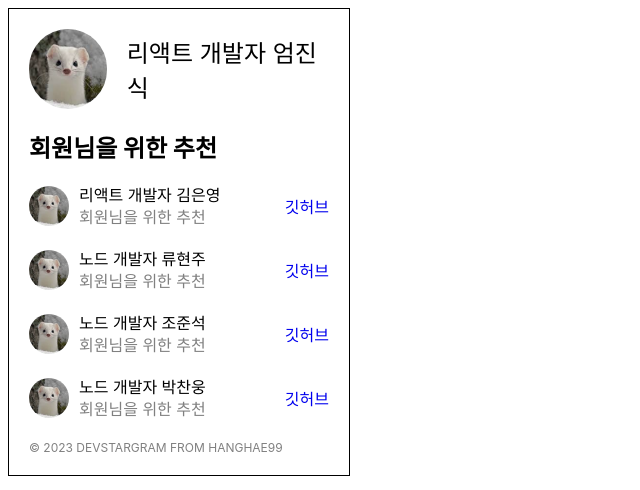
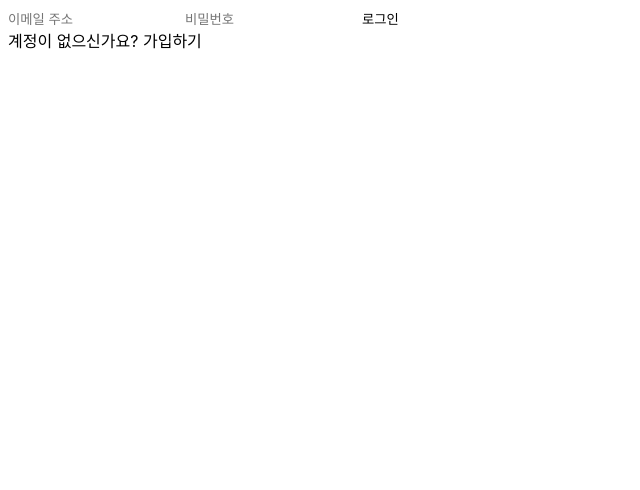
Before and after one commit to yeooong/Clone-instagram-FE, a React (Create React App) app: page / in a window 1280 px wide. Shown: the top 490 px of the page, without its empty margins (0-640 px from the left). Built offline with nearby package versions, Linux system fonts and the light colour scheme; no server answers.

Commit message:
Chore(Router): Test용 router 정리

```diff
--- a/src/App.js
+++ b/src/App.js
@@ -1,14 +1,12 @@
-import ModalTest from './components/ModalTest';
+import Router from './shared/Router';
 import GlobalStyle from 'src/shared/GlobalStyle';
-import SideFooter from './components/SideFooter';
 
 function App() {
   return (
     <>
       <GlobalStyle />
       <div className="App">
-        {/* <ModalTest /> */}
-        <SideFooter />
+        <Router />
       </div>
     </>
   );
--- a/src/components/Post.jsx
+++ b/src/components/Post.jsx
@@ -8,7 +8,6 @@ import StContent from './StContent'
 const Post = ({ post }) => {
     const [isLike, setIsLike] = useState(post.isLike)
     const [likeCount, setLikeCount] = useState(post.likeCount)
-    // console.log(Date())
 
     return (
         <StPostWrap key={post.postId}>
--- a/src/pages/Signup.js
+++ b/src/pages/Signup.js
@@ -13,7 +13,6 @@ const Signup = () => {
         email: "",
         nickname: "",
         password: "",
-        // profileImg: "",
     });
 
     // 프로필 이미지
--- a/src/shared/Router.js
+++ b/src/shared/Router.js
@@ -3,7 +3,6 @@ import React from 'react'
 import Signup from 'src/pages/Signup'
 import Login from 'src/pages/Login'
 import Main from 'src/pages/Main'
-import SideNav from 'src/components/SideNav'
 
 function Router() {
   return (
```
Also changed, not shown: src/pages/Login.js (+7 -7 lines).
